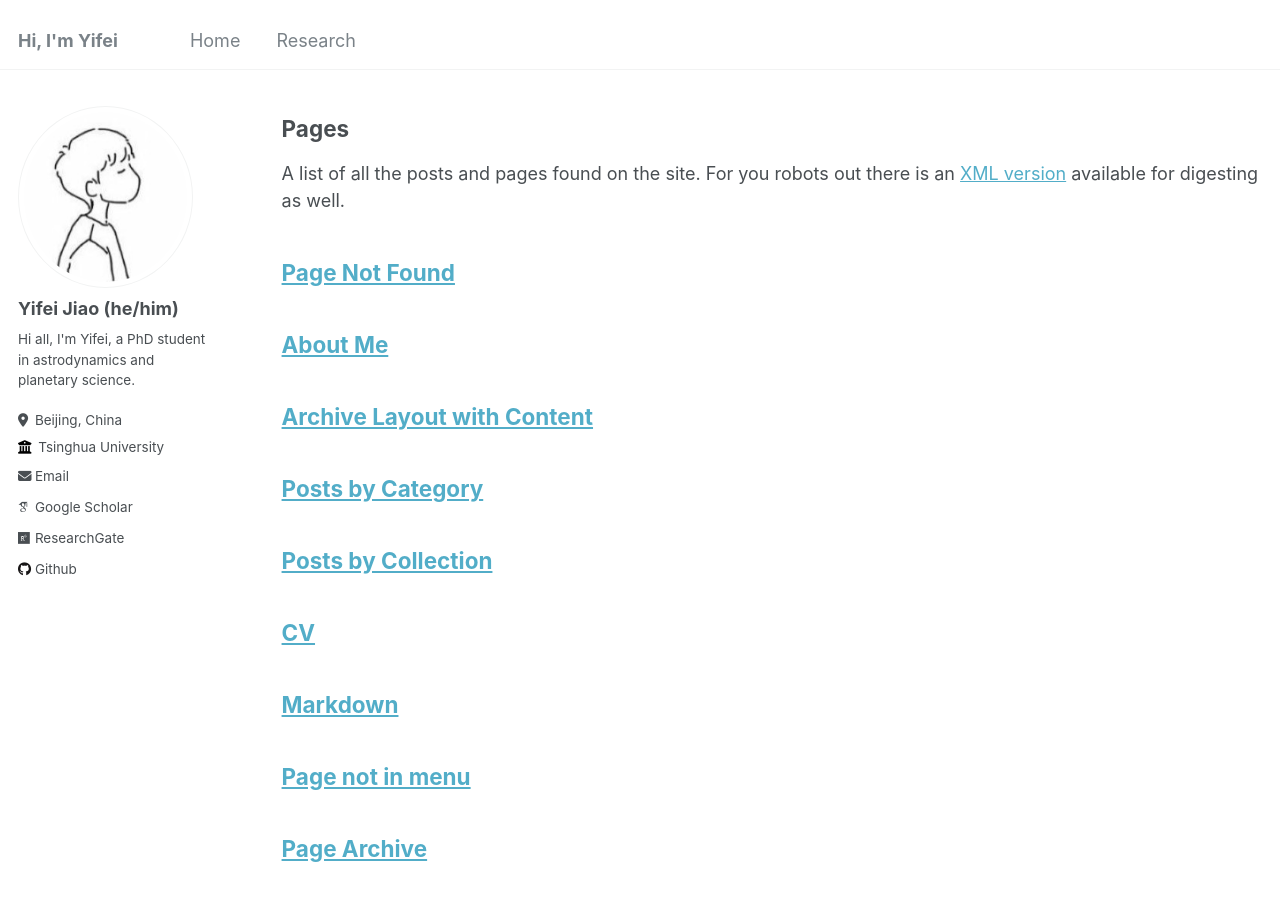
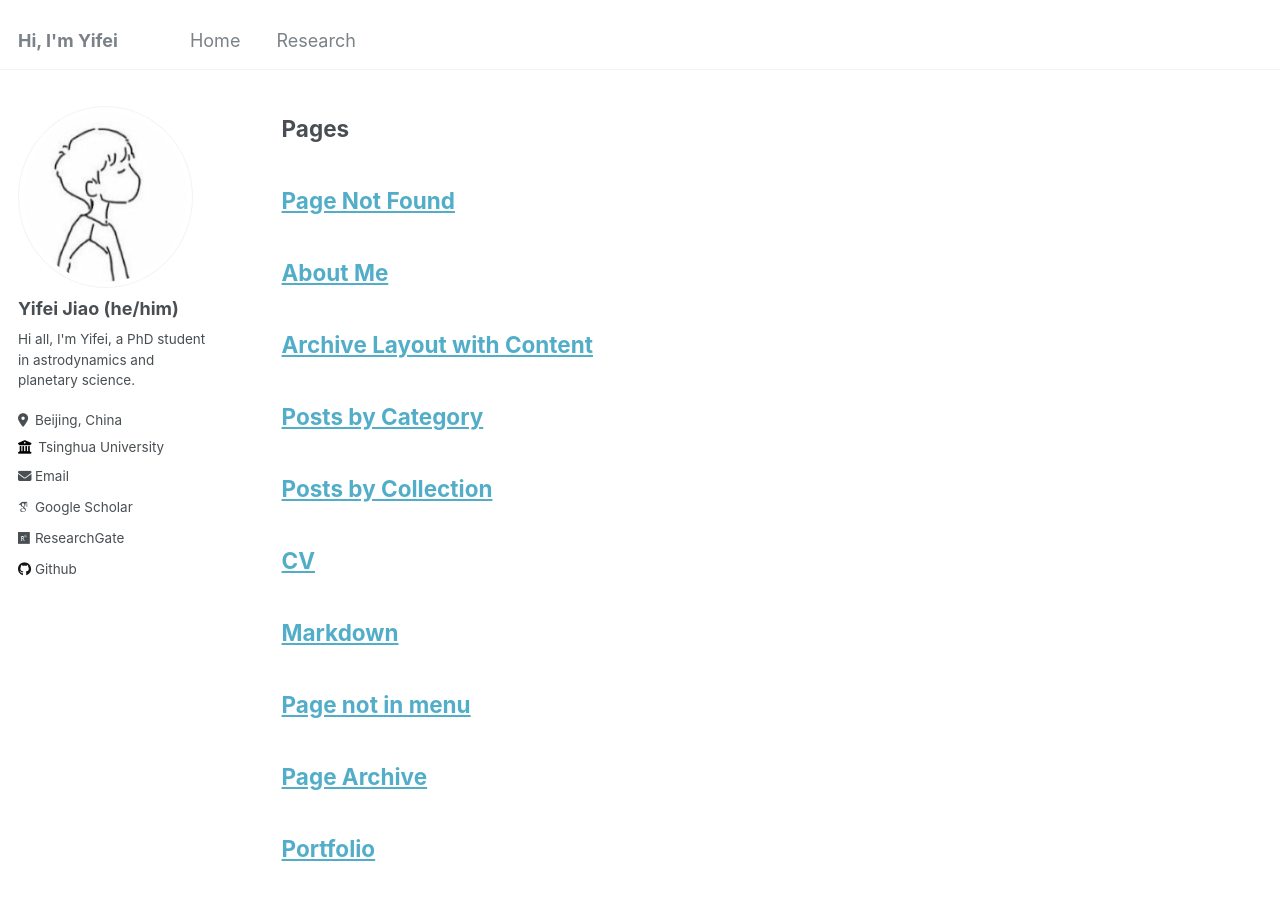
Before and after one commit to jiaoyf-thu/jiaoyf-thu.github.io, a Jekyll site: the page built from _pages/sitemap.md, in a window 1280 px wide and 900 px high. Built offline with Jekyll 4.4.1, drawn with Linux system fonts in a browser that asks for light colours; some web fonts are replaced.

Commit message:
Update sitemap.md

```diff
--- a/_pages/sitemap.md
+++ b/_pages/sitemap.md
@@ -6,10 +6,9 @@ author_profile: true
 ---
 
 {% include base_path %}
+<!--A list of all the posts and pages found on the site. For you robots out there is an [XML version]({{ base_path }}/sitemap.xml) available for digesting as well.-->
 
 ## Pages
-
-A list of all the posts and pages found on the site. For you robots out there is an [XML version]({{ base_path }}/sitemap.xml) available for digesting as well.
 
 {% for post in site.pages %}
   {% include archive-single.html %}
```
